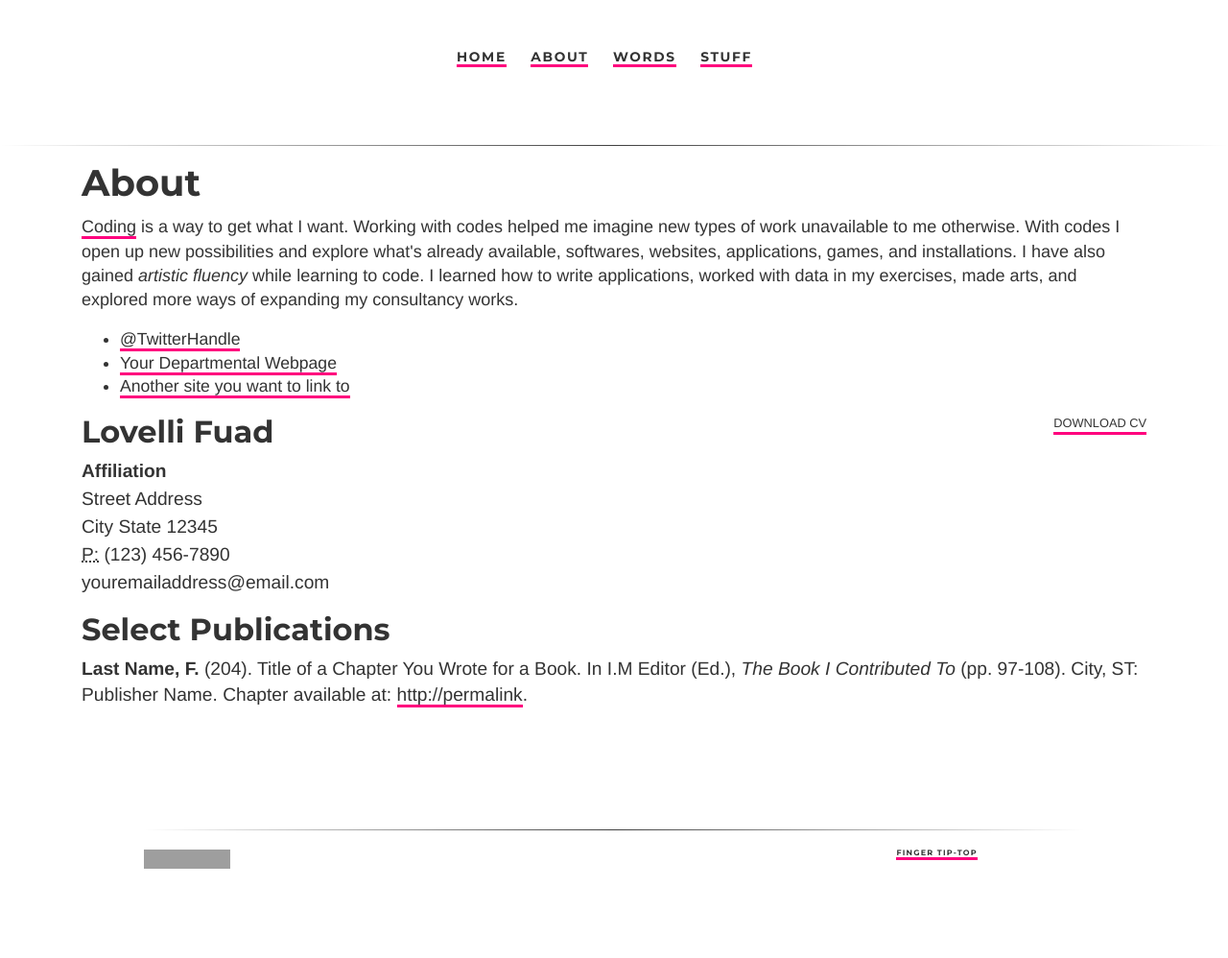
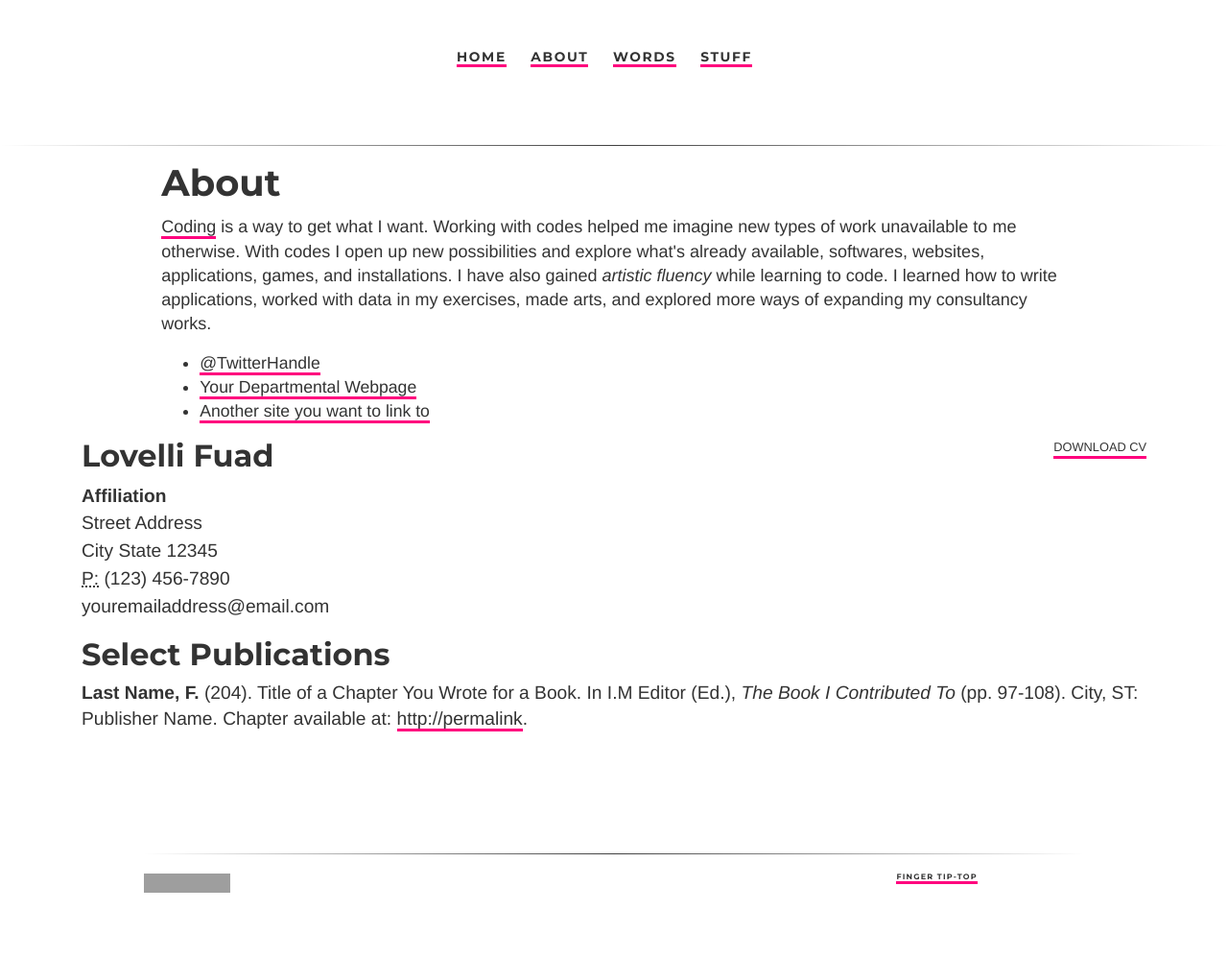
Before and after one commit to ariesti/ariesti.github.io, a Jekyll site: the page built from cv/index.html, in a window 1280 px wide. Shown: the whole page at 96% size. Built offline with Jekyll 4.4.1, drawn with Linux system fonts in a browser that asks for light colours; before the commit the page ends 973 px from its top, so only the background shows below that; grey boxes are pictures that could not be loaded.

Commit message:
Added more container styles

```diff
--- a/css/main.css
+++ b/css/main.css
@@ -93,7 +93,7 @@ body {
 
 /* More container styles */
 .main-container { max-width: 980px; margin: 0 auto; padding: 50px 0; }
-
+.about { width: 85%; margin: 0 auto; }
 
 /* Text level semantics */
 
```
